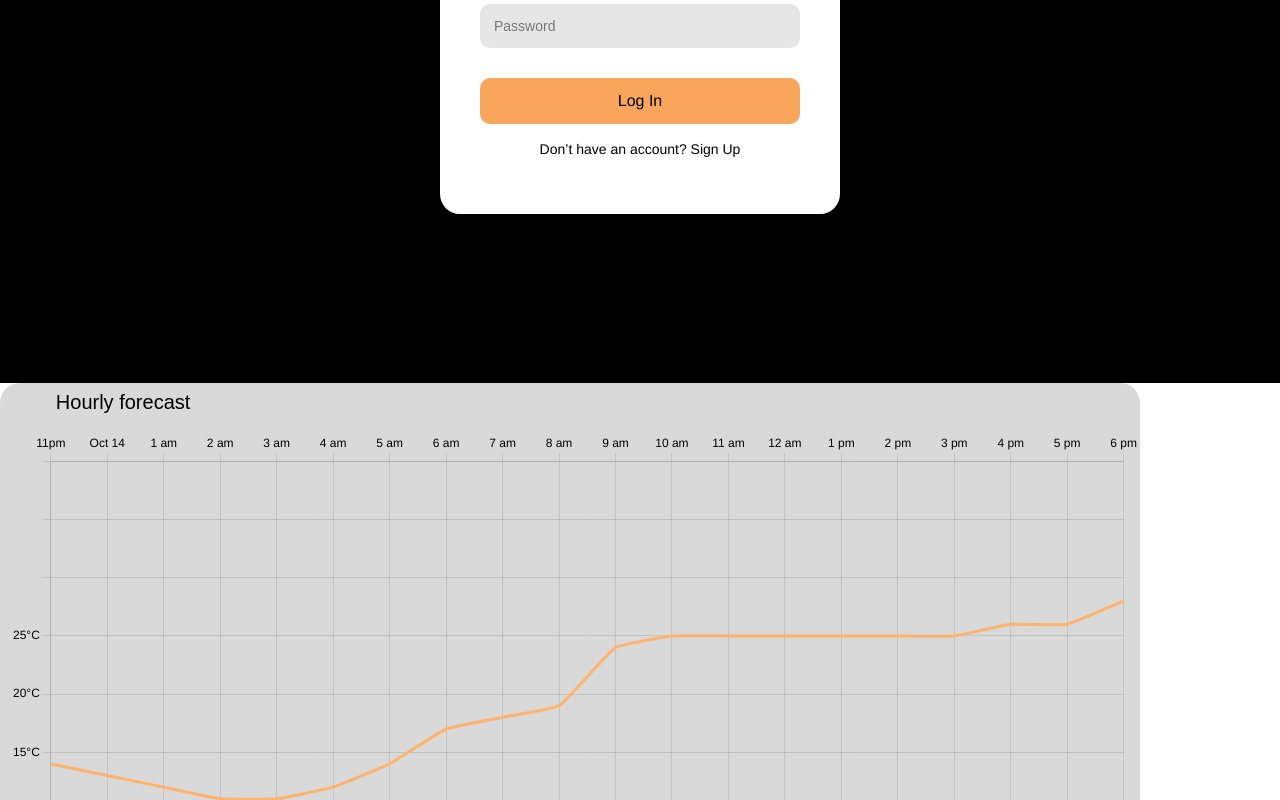
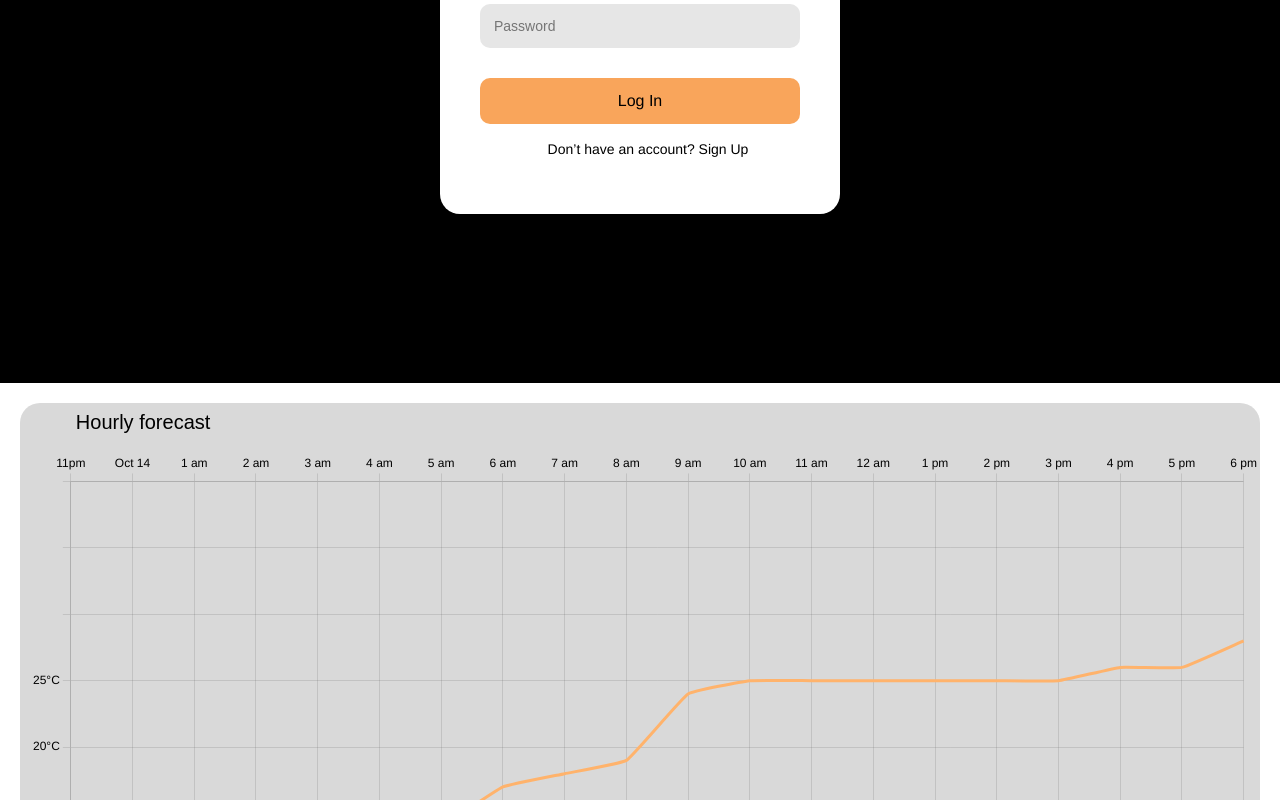
Before and after one commit to edwarddudas1/Semester-project5, a React (Vite) app: page /login in a window 1280 px wide. Shown: the part 500-1300 px from the top of the page. Built offline with nearby package versions, Linux system fonts and the light colour scheme; no server answers.

Commit message:
fix styles for nature

```diff
--- a/src/components/LineChart.jsx
+++ b/src/components/LineChart.jsx
@@ -128,12 +128,11 @@ export default function LineChart() {
     <>
       <div
         style={{
-          width: "100%",
-          maxWidth: "1140px",
-          height: "554px",
           backgroundColor: "#D9D9D9",
           borderRadius: "20px",
-        }}>
+          margin: "20px",
+        }}
+      >
         <Line
           data={data}
           options={options}
@@ -141,7 +140,8 @@ export default function LineChart() {
           style={{
             width: "100%",
             height: "100%",
-          }}/>
+          }}
+        />
       </div>
     </>
   );
--- a/src/components/Nature.css
+++ b/src/components/Nature.css
@@ -43,7 +43,8 @@ body {
 }
 
 p {
-    color: black;
-    font-weight: 500;
-    font-size: 20px;
+  color: black;
+  font-weight: 500;
+  font-size: 20px;
+  margin-left: 5%;
 }
--- a/src/components/Nature.jsx
+++ b/src/components/Nature.jsx
@@ -1,4 +1,4 @@
-import { useState, useEffect, useRef } from "react";
+import { useState, useEffect } from "react";
 import "./Nature.css";
 import { Swiper, SwiperSlide } from "swiper/react";
 import "swiper/css";
@@ -17,7 +17,9 @@ export default function Nature() {
         );
         const data = await response.json();
         const filtered = data.hits.map(({ previewURL }) => ({ previewURL }));
-        const selectedImages = filtered.sort(() => Math.random() - 0.5).slice(0, 5);
+        const selectedImages = filtered
+          .sort(() => Math.random() - 0.5)
+          .slice(0, 5);
         setImage(selectedImages);
       } catch (error) {
         console.log(error);
```
